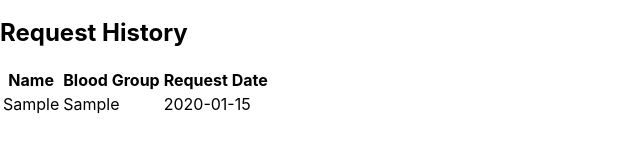
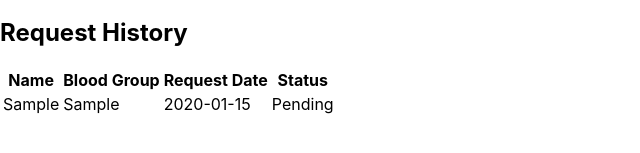
Before and after one commit to OmHawaldar/Blood-Bank-Project, a React (Create React App) app: page /recipient in a window 1280 px wide. Both pictures are taken after typing "Sample", "Sample", "2020-01-15" into the empty fields and a click on the button "Request Blood". Shown: the part 173-326 px from the top of the page, without its empty margins (0-640 px from the left). Built offline with nearby package versions, Linux system fonts and the light colour scheme.

Commit message:
updated Recipient.js

```diff
--- a/src/components/Recipient.js
+++ b/src/components/Recipient.js
@@ -9,11 +9,12 @@ function Recipient() {
 
   const handleRequest = (e) => {
     e.preventDefault();
-    setRequests([...requests, { name, bloodGroup, requestDate }]);
+    setRequests([...requests, { name, bloodGroup, requestDate, status: 'Pending' }]);
     setName('');
     setBloodGroup('');
     setRequestDate('');
   };
+
   return (
     <div>
       <h1>Recipient Page</h1>
@@ -39,6 +40,7 @@ function Recipient() {
             <th>Name</th>
             <th>Blood Group</th>
             <th>Request Date</th>
+            <th>Status</th>
           </tr>
         </thead>
         <tbody>
@@ -47,6 +49,7 @@ function Recipient() {
               <td>{request.name}</td>
               <td>{request.bloodGroup}</td>
               <td>{request.requestDate}</td>
+              <td>{request.status}</td>
             </tr>
           ))}
         </tbody>
```
